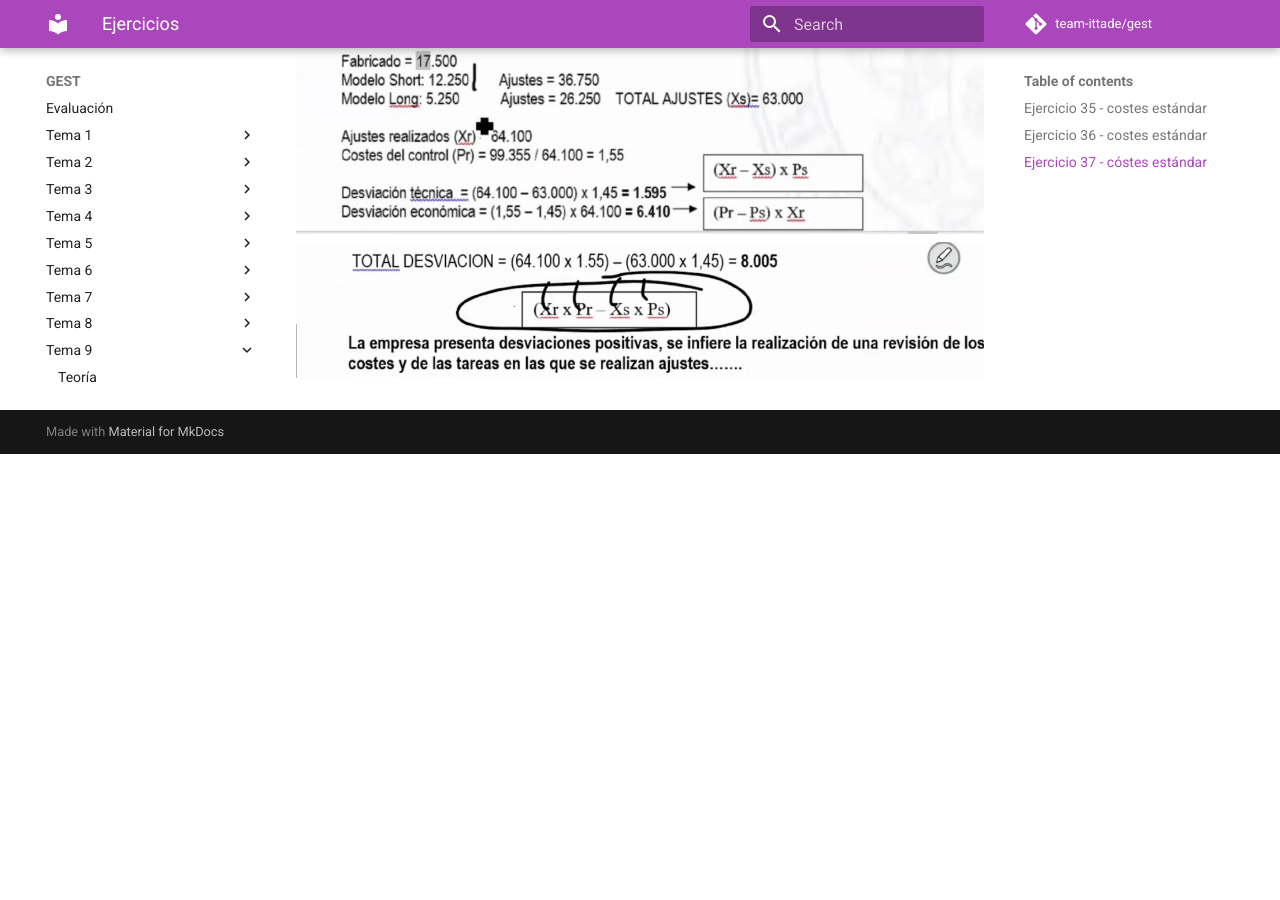
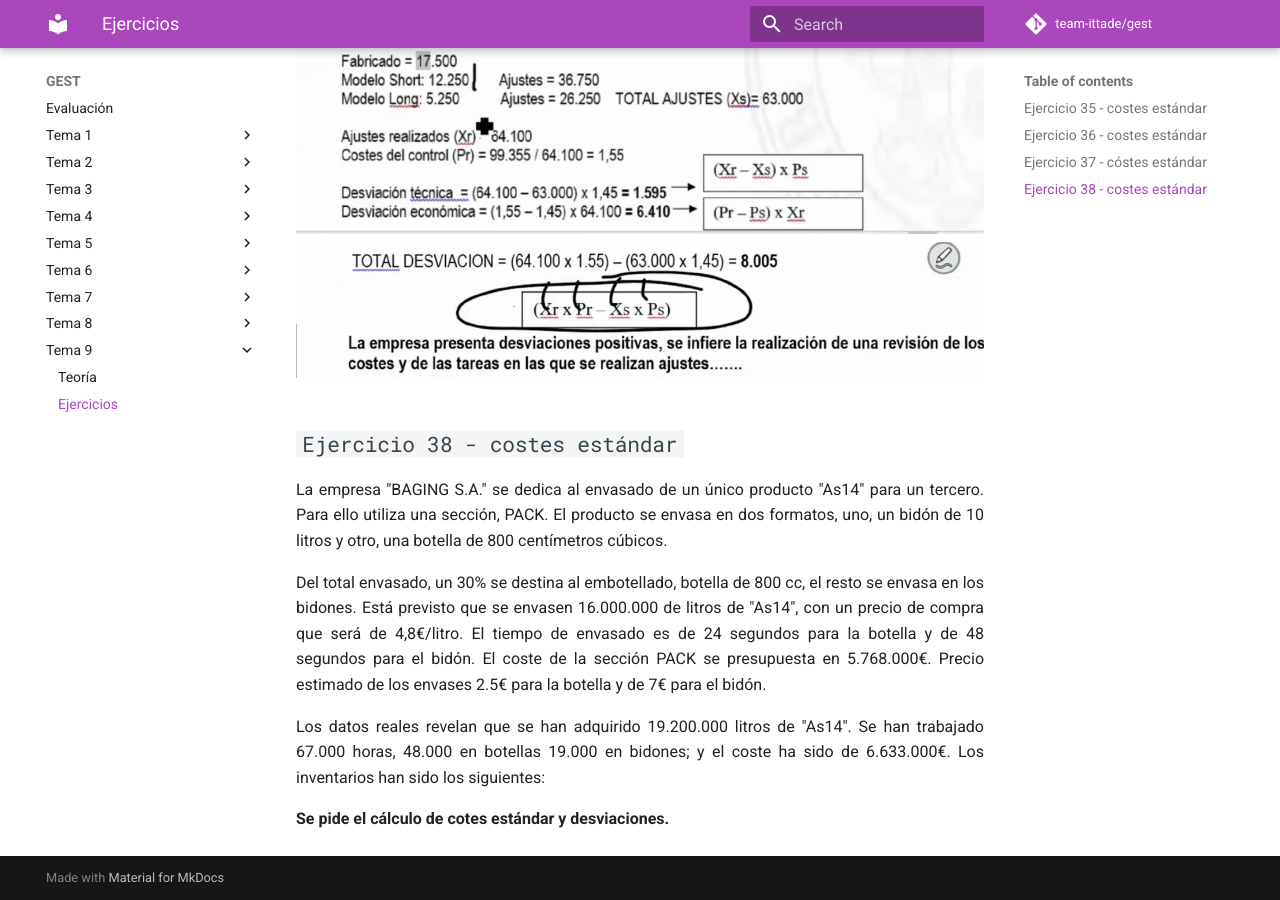
Before and after one commit to team-ittade/gest, an MkDocs documentation site: the page built from docs/tema-9/ejercicios.md, in a window 1280 px wide and 900 px high, scrolled down 2423 px. Built offline with MkDocs 1.6.1 and Material for MkDocs 9.7.7, drawn with Linux system fonts in a browser that asks for light colours; comment, search, counter and statistics services are not loaded; before the commit the page ends 2877 px from its top, so only the background shows below that.

Commit message:
2021-05-18 - ejercicio 38

```diff
--- a/docs/tema-9/ejercicios.md
+++ b/docs/tema-9/ejercicios.md
@@ -42,3 +42,13 @@
 
 ![img](../images/tema-9/ejs/37/solucion-1.png)
 ![img](../images/tema-9/ejs/37/solucion-2.png)
+
+## `Ejercicio 38 - costes estándar`
+
+La empresa "BAGING S.A." se dedica al envasado de un único producto "As14" para un tercero. Para ello utiliza una sección, PACK. El producto se envasa en dos formatos, uno, un bidón de 10 litros y otro, una botella de 800 centímetros cúbicos.
+
+Del total envasado, un 30% se destina al embotellado, botella de 800 cc, el resto se envasa en los bidones. Está previsto que se envasen 16.000.000 de litros de "As14", con un precio de compra que será de 4,8€/litro. El tiempo de envasado es de 24 segundos para la botella y de 48 segundos para el bidón. El coste de la sección PACK se presupuesta en 5.768.000€. Precio estimado de los envases 2.5€ para la botella y de 7€ para el bidón.
+
+Los datos reales revelan que se han adquirido 19.200.000 litros de "As14". Se han trabajado 67.000 horas, 48.000 en botellas 19.000 en bidones; y el coste ha sido de 6.633.000€. Los inventarios han sido los siguientes:
+
+**Se pide el cálculo de cotes estándar y desviaciones.**
```
Also changed, not shown: docs/images/tema-9/ejs/38/tabla-1.png (added).
